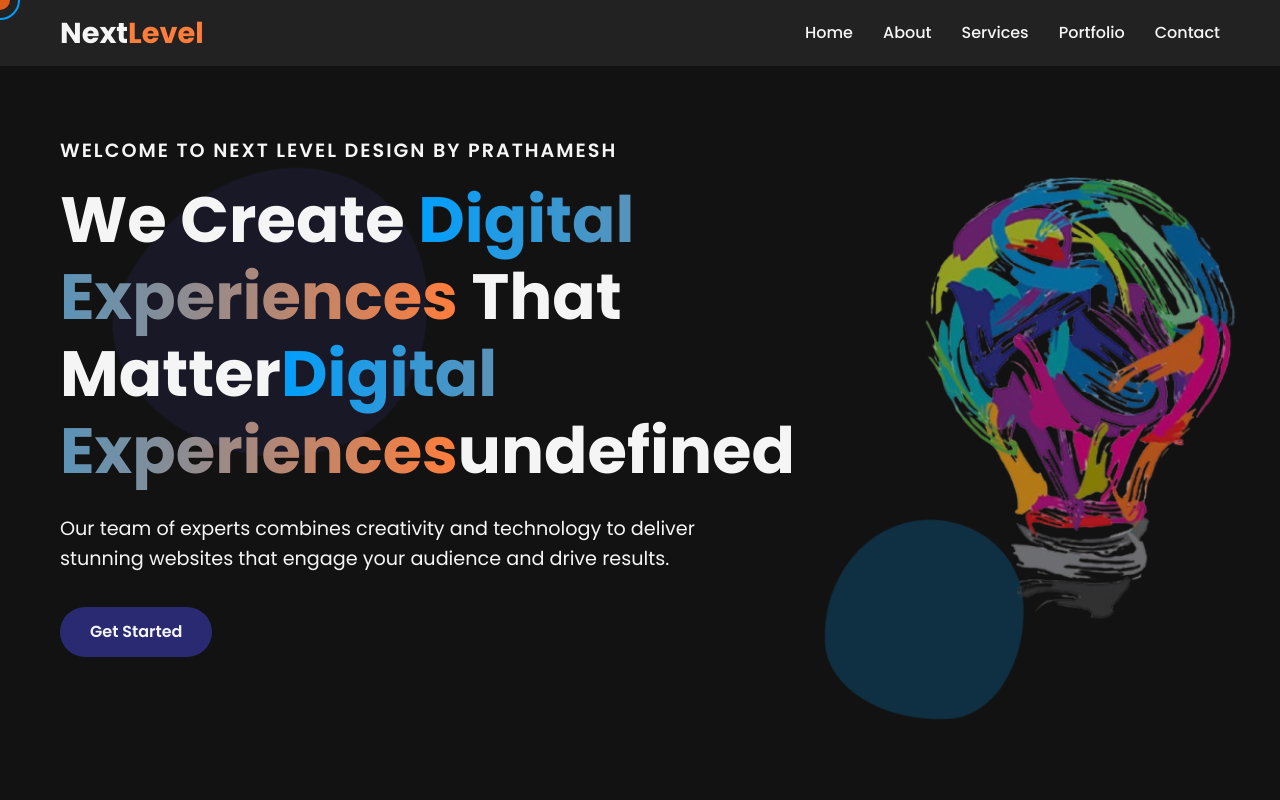
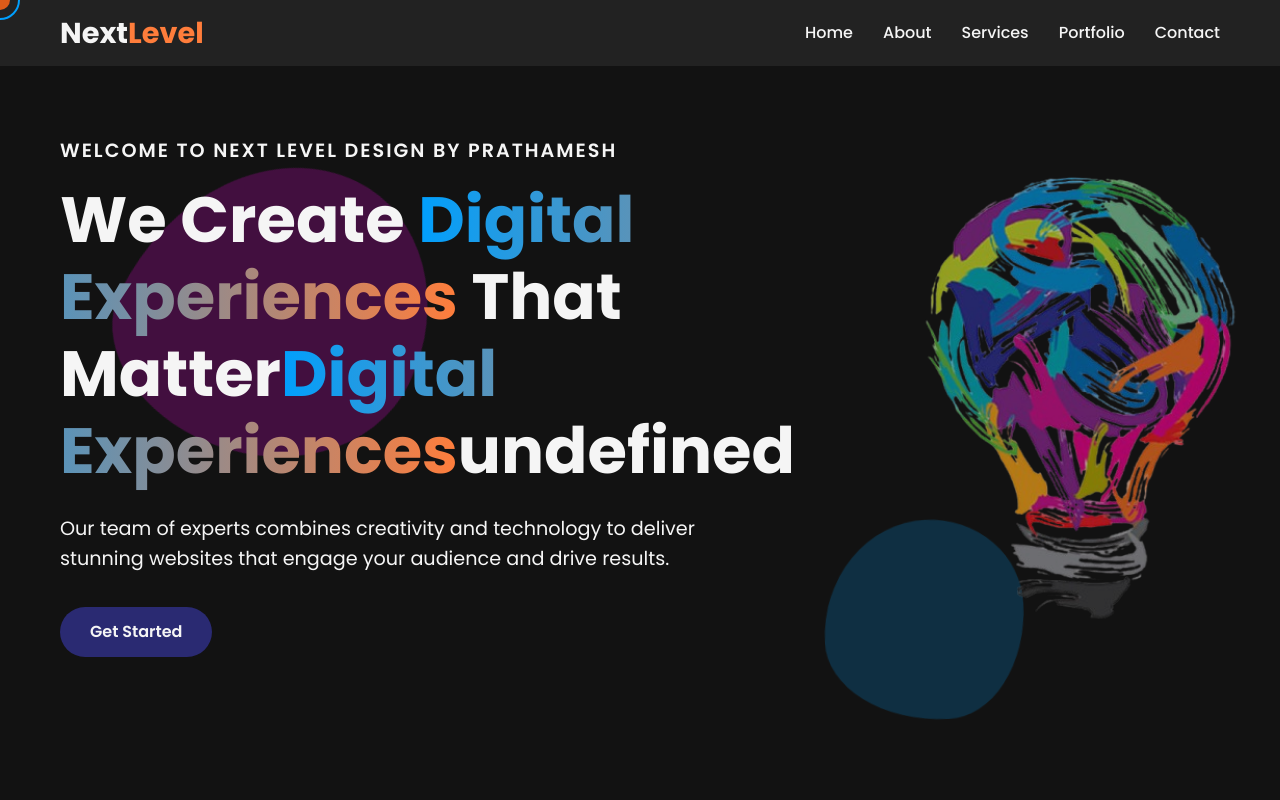
Before and after one commit to prathameshvattamwar/next_level, a plain HTML site: page index.html in a window 1280 px wide. Shown: the top 800 px of the page. Drawn offline with nearby package versions, Linux system fonts and the light colour scheme.

Commit message:
Update style.css

```diff
--- a/style.css
+++ b/style.css
@@ -229,7 +229,8 @@ p {
   width: 300px;
   height: 300px;
   border-radius: 53% 47% 32% 68% / 45% 56% 44% 55%;
-  background: var(--primary);
+  /* background: var(--primary); */
+  background: #ff00ee;
 }
 
 .shape-2 {
```
